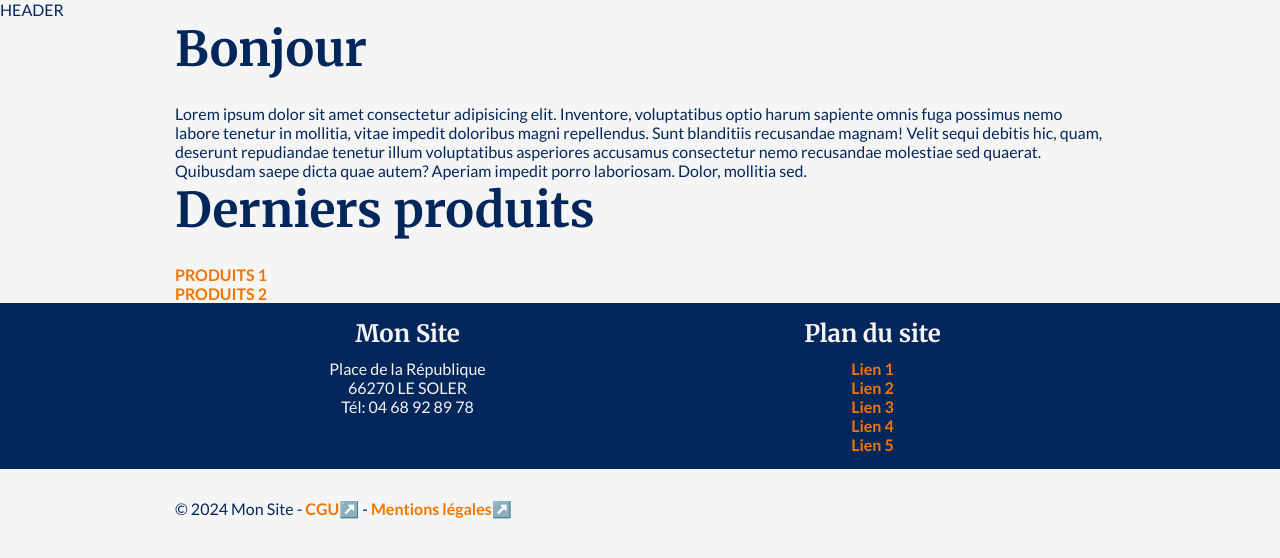
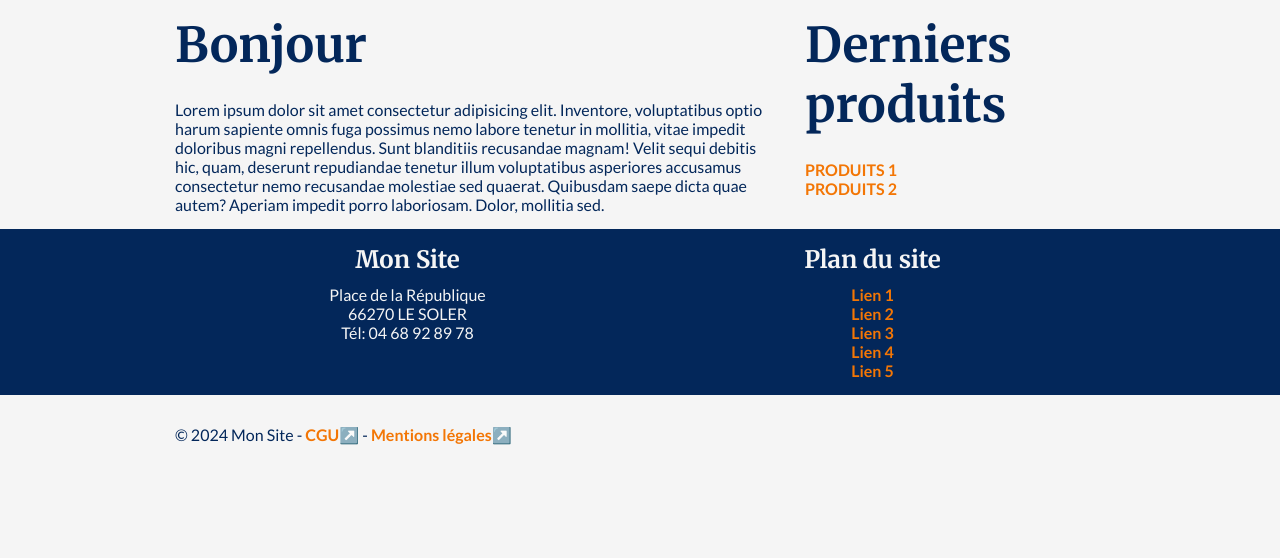
Before and after one commit to ClaRa-git/flexbox, a plain HTML site: page index.html in a window 1280 px wide. Drawn offline with Linux system fonts and the light colour scheme.

```diff
--- a/css/style.css
+++ b/css/style.css
@@ -95,7 +95,12 @@ h4, .h4 {
 
 /* --- <header> --- */
 
+
 /* --- <main> --- */
+.intro-content > * {
+    padding-top: 15px;
+    padding-bottom: 15px;
+}
 
 /* --- <footer> --- */
 footer {
@@ -154,4 +159,18 @@ footer {
         width: 960px;
     }
 
+    /* ----- Styles des pages ----- */
+    /* ---  <main> --- */
+    .intro-content {
+        display: flex;
+        gap: 30px; /* Gouttière entre les 2 colonnes, va préserver un espace entre les éléments. A mettre sur le parent flex */
+    }
+
+    .welcome {
+        flex-grow: 1;
+    }
+
+    .latest-products {
+        flex: 0 0 300px /*combo entre les 3 (dans l'ordre): grow shrink basis */
+    }
 }
--- a/index.html
+++ b/index.html
@@ -21,13 +21,13 @@
 
     <body>
         <header>
-            HEADER
+
         </header>
 
         <main>
             <div class="intro-content container">
                 <section>
-                    <h1>Bonjour</h1>
+                    <h1 class="welcome">Bonjour</h1>
                     <p>
                         Lorem ipsum dolor sit amet consectetur adipisicing elit. Inventore, voluptatibus
                         optio harum sapiente omnis fuga possimus nemo labore tenetur in mollitia,
@@ -40,6 +40,7 @@
 
                 <section class="latest-products">
                     <h2 class="h1">Derniers produits</h2>
+
                     <ul>
                         <li>
                             <a href="#">PRODUITS 1</a>
```
Also changed, not shown: img/landscape-01-450.jpg (added), img/landscape-01-768.jpg (added), img/landscape-01-992.jpg (added), img/landscape-01.jpg (added).
